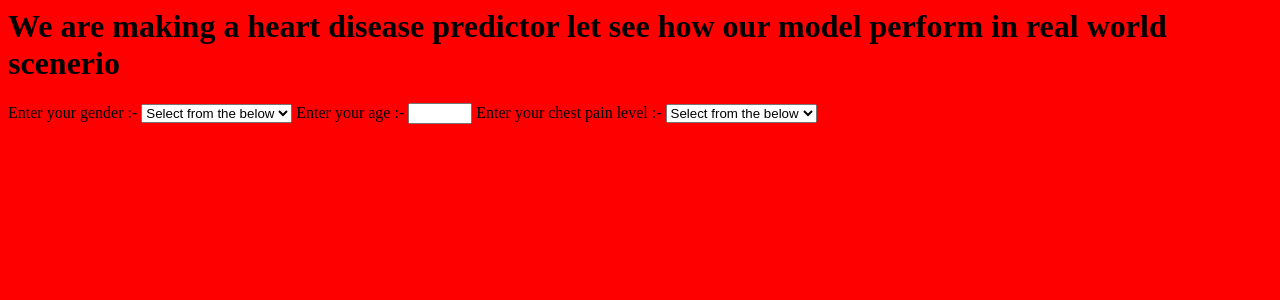
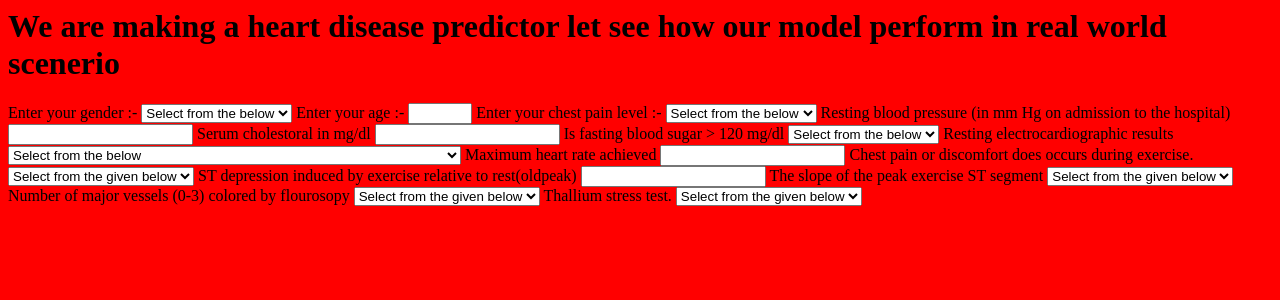
Before and after one commit to Shubhankar-Kumar/Heart-disease-predictive-model, a Flask app: page / in a window 1280 px wide. Shown: the top 300 px of the page. Run offline with Flask 3, Linux system fonts and the light colour scheme; parts of the project's set-up code (start-up, migrations or seed data) failed here and were passed over.

Commit message:
index file updated

```diff
--- a/templates/index.html
+++ b/templates/index.html
@@ -16,16 +16,65 @@
             <option value=1>Male</option>
         </select>
         <label for="age">Enter your age :- </label>
-        <input type="number" min=5 max=100 >
+        <input type="number" min=5 max=100 name="age">
         <label for="Chest_pain">Enter your chest pain level :- </label>
-        <select name="chest pain" id="">
+        <select name="chest pain type" id="">
             <option selected disabled>Select from the below</option>
-            <option value=1></option>
-            <option value=1>Male</option>
+            <option value=1> Typical angina</option>
+            <option value=2>Atypical angina</option>
+            <option value=3>Non-anginal pain</option>
+            <option value=4>Asymptomatic</option>
+
         </select>
-        <label for=""></label>
-        <label for=""></label>
-        <label for=""></label>
+        <label for="resting blood pressure">Resting blood pressure (in mm Hg on admission to the hospital)</label>
+        <input type="number" name="resting blood pressure">
+        <label for="serum cholestoral">Serum cholestoral in mg/dl</label>
+        <input type="number" name="serum cholestoral">
+        <label for="fasting blood sugar"> Is fasting blood sugar > 120 mg/dl</label>
+        <select name="fasting blood sugar" id="">
+            <option selected disabled>Select from the below</option>
+            <option value=1>True</option>
+            <option value=0>False</option>
+        </select>
+        <label for="resting electrocardiographic results">Resting electrocardiographic results</label>
+        <select name="resting electrocardiographic results" id="">
+            <option selected disabled>Select from the below</option>
+            <option value=0>Normal</option>
+            <option value=1>Having ST-T wave abnormality</option>
+            <option value=2>Showing probable or definite left ventricular hypertrophy by Estes' criteria</option>
+        </select>
+        <label for="max heart rate">Maximum heart rate achieved</label>
+        <input type="number" name="max heart rate">
+        <label for="exercise induced angina">Chest pain or discomfort does occurs during exercise.</label>
+        <select name="exercise induced angina" id="">
+            <option selected disabled>Select from the given below</option>
+            <option value=1>Yes</option>
+            <option value=0>No</option>
+        </select>
+        <label for="oldpeak">ST depression induced by exercise relative to rest(oldpeak)</label>
+        <input type="number" name="oldpeak">
+        <label for="ST segment">The slope of the peak exercise ST segment</label>
+        <select name="ST segment" id="">
+            <option selected disabled>Select from the given below</option>
+            <option value=1>upsloping</option>
+            <option value=2>flat</option>
+            <option value=2>downsloping</option>
+        </select>
+        <label for="major vessels">Number of major vessels (0-3) colored by flourosopy</label>
+        <select name="major vessels" id="">
+            <option selected disabled>Select from the given below</option>
+            <option value=1>1</option>
+            <option value=2>2</option>
+            <option value=2>3</option>
+        </select>
+        <label for="thal">Thallium stress test.</label>
+        <select name="thal" id="">
+            <option selected disabled>Select from the given below</option>
+            <option value=3>Normal</option>
+            <option value=7>Reversable defect</option>
+            <option value=6>Fixed defect</option>
+        </select>
+
     </form>
 
 </body>
```
